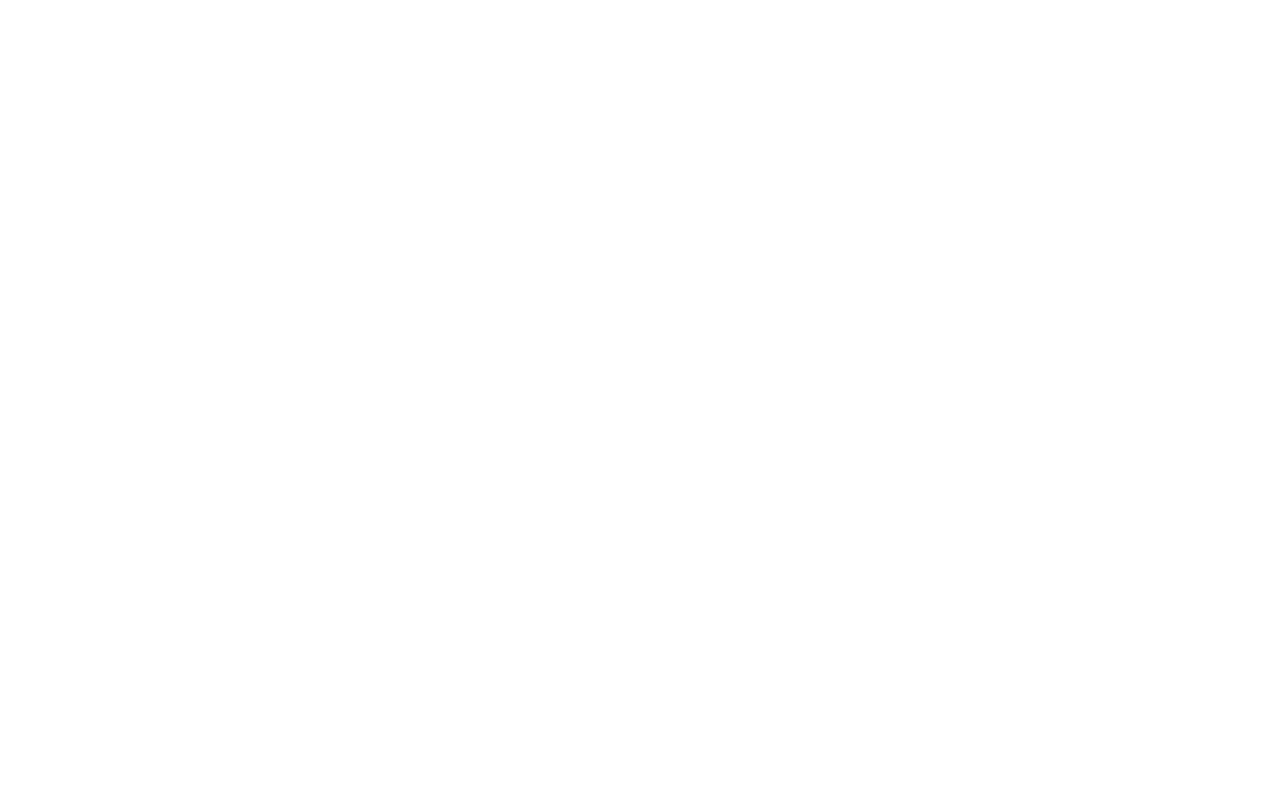
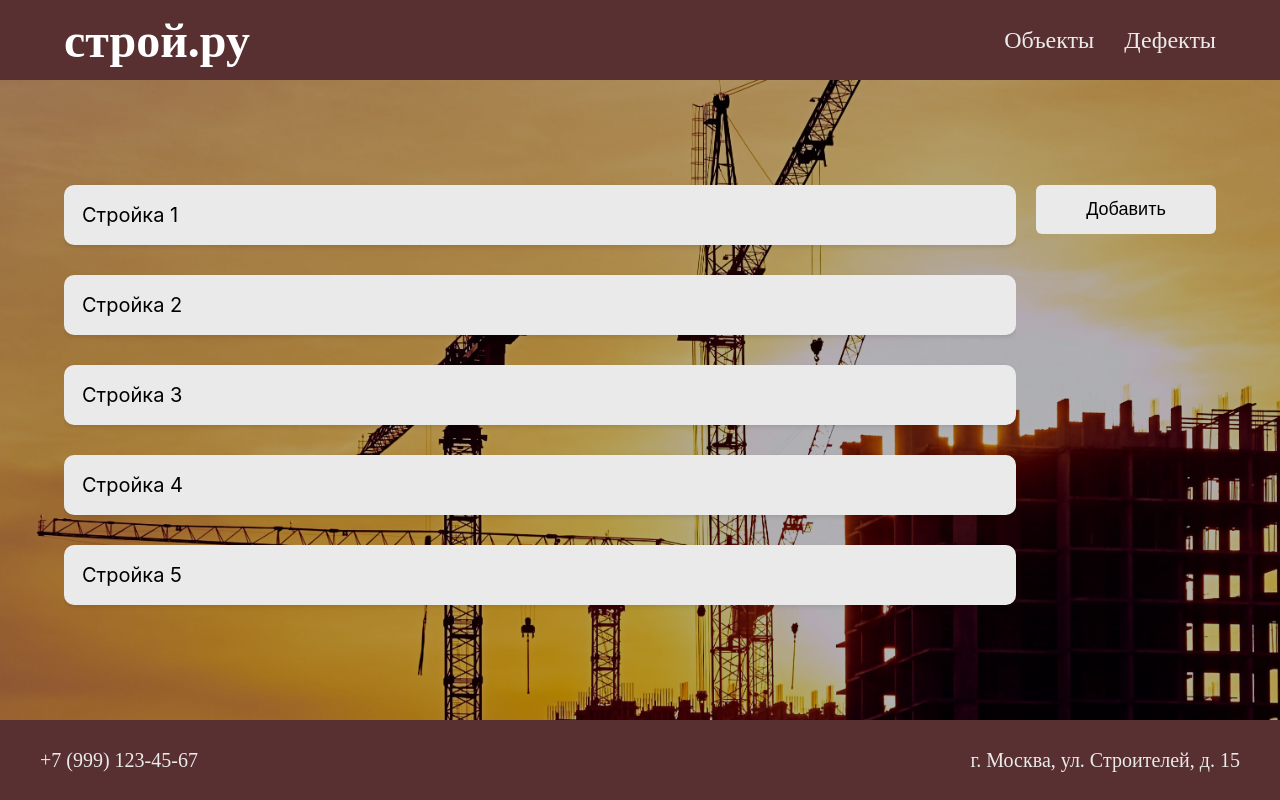
Before and after one commit to MarsiFrilex/TRSF_N1, a Vue app in the folder frontend/: page / in a window 1280 px wide. Built offline with nearby package versions, Linux system fonts and the light colour scheme.

Commit message:
Create objects page

```diff
--- a/frontend/src/pages/ObjectsPage.vue
+++ b/frontend/src/pages/ObjectsPage.vue
@@ -1,11 +1,165 @@
 <script setup>
+import Header from "@/components/Header.vue";
+import Footer from "@/components/Footer.vue";
 
+const items = [
+    {id: 1, name: 'Стройка 1'},
+    {id: 2, name: 'Стройка 2'},
+    {id: 3, name: 'Стройка 3'},
+    {id: 4, name: 'Стройка 4'},
+    {id: 5, name: 'Стройка 5'},
+];
+
+const isAdmin = true;
 </script>
 
 <template>
+    <div class="app">
+        <Header />
 
+        <main class="main-content">
+            <div class="main">
+                <div class="container">
+                    <!-- Левая колонка - основной контент -->
+                    <div class="content-column">
+                        <div class="content-item" v-for="item in items" :key="item.id">
+                            {{ item.name }}
+                        </div>
+                    </div>
+
+                    <!-- Правая колонка - кнопки -->
+                    <div v-if="isAdmin" class="buttons-column">
+                        <button class="action-btn">
+                            Добавить
+                        </button>
+                    </div>
+                </div>
+            </div>
+        </main>
+
+        <Footer />
+    </div>
 </template>
 
 <style scoped>
+.app {
+    min-height: 100vh;
+    display: flex;
+    flex-direction: column;
+}
 
+.main-content {
+    flex: 1;
+    display: flex;
+    align-items: center;
+    justify-content: center;
+}
+
+body {
+    height: 100%;
+    margin: 0;
+}
+
+.main {
+    display: flex;
+    align-items: center;
+    justify-content: center;
+    background: url('@/assets/background.jpg') no-repeat center center;
+    background-size: cover;
+    width: 100%;
+    min-height: calc(100vh - 160px); /* Вычитаем высоту хедера и футера */
+    position: relative;
+}
+
+.main::before {
+    content: '';
+    position: absolute;
+    top: 0;
+    left: 0;
+    right: 0;
+    bottom: 0;
+    background: rgba(0, 0, 0, 0.3);
+    z-index: 1;
+}
+
+.container {
+    display: flex;
+    width: 90%;
+    height: 70%;
+    max-width: 1200px;
+    position: relative;
+    z-index: 2;
+}
+
+/* Левая колонка - основная */
+.content-column {
+    flex: 1;
+    padding-right: 0;
+    padding-top: 20px;
+    max-height: 70vh;
+    overflow-y: auto;
+}
+
+.content-item {
+    background: #EAEAEA;
+    padding: 18px;
+    font-size: 20px;
+    font-family: Inter, system-ui;
+    margin-bottom: 30px;
+    border-radius: 10px;
+    box-shadow: 0 2px 4px rgba(0, 0, 0, 0.1);
+}
+
+.content-item:hover {
+    background: #CCC;
+}
+
+/* Правая колонка - кнопки */
+.buttons-column {
+    width: 180px;
+    padding-left: 20px;
+    padding-top: 20px;
+    display: flex;
+    flex-direction: column;
+}
+
+.action-btn {
+    padding: 14px 18px;
+    margin-bottom: 20px;
+    font-size: 18px;
+    border: none;
+    border-radius: 6px;
+    background: #EAEAEA;
+    cursor: pointer;
+    transition: background 0.3s;
+}
+
+.action-btn:hover {
+    background: #CCC;
+}
+
+/* Адаптивность */
+@media (max-width: 768px) {
+    .container {
+        flex-direction: column;
+        height: auto;
+    }
+
+    .buttons-column {
+        width: 100%;
+        padding-left: 0;
+        flex-direction: row;
+        justify-content: space-around;
+        margin-top: 20px;
+    }
+
+    .action-btn {
+        flex: 1;
+        margin-left: 5px;
+    }
+
+    .content-column {
+        padding-right: 0;
+    }
+}
 </style>
```
Also changed, not shown: frontend/src/assets/background.jpg (added).
